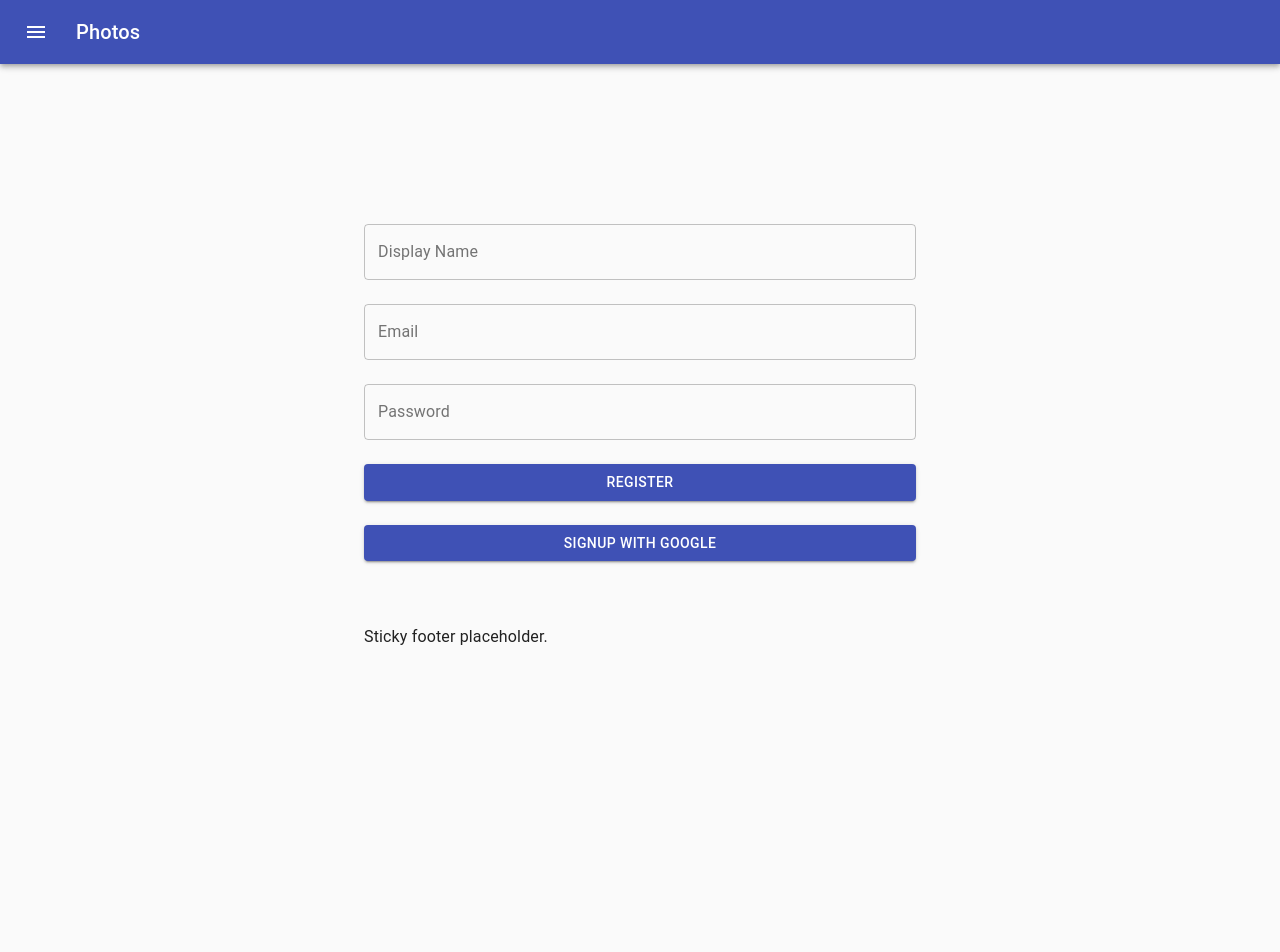
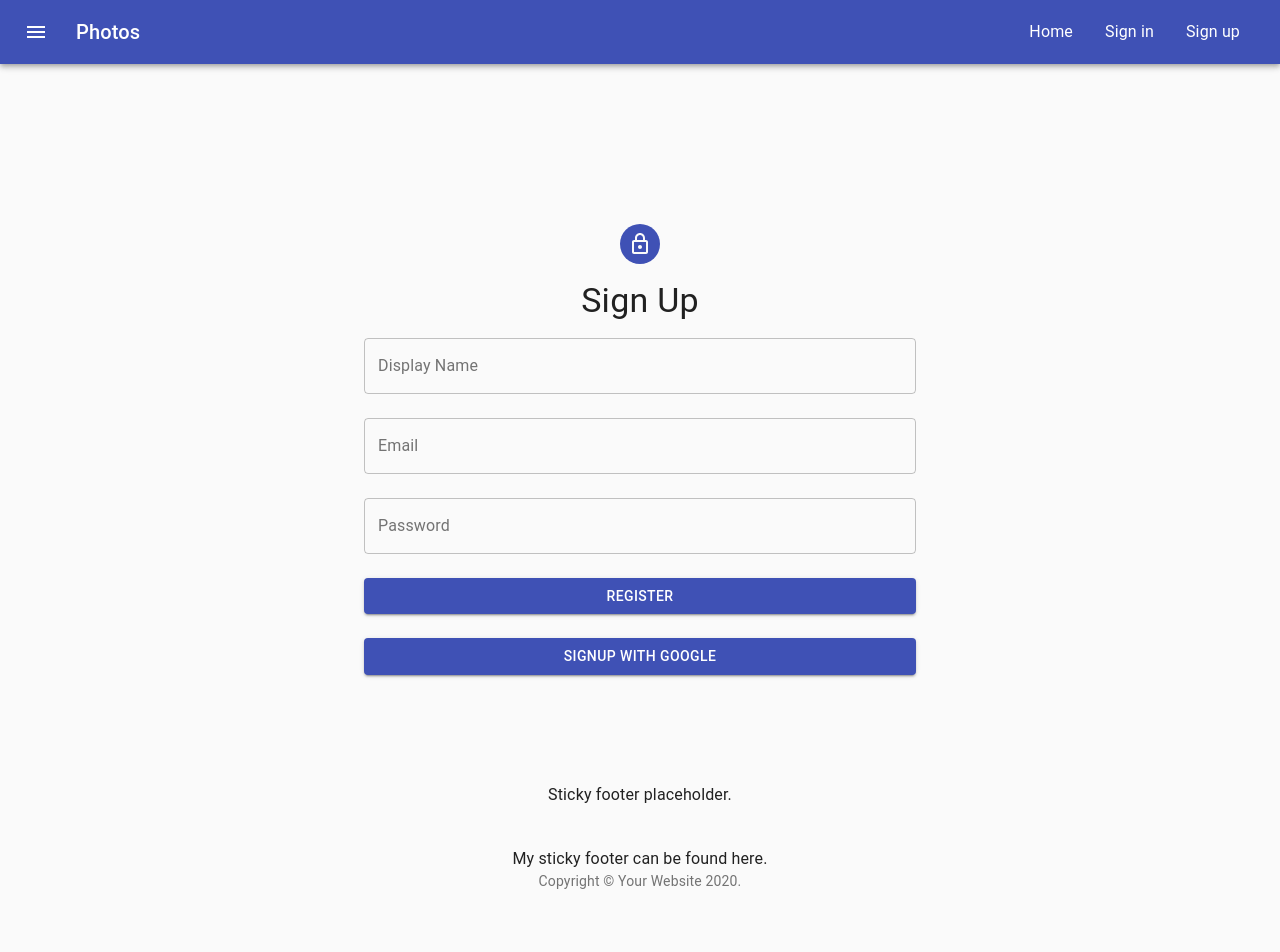
Before and after one commit to kpnemre/react-share-firebase, a React (Create React App) app: page /login in a window 1280 px wide. Shown: the top 952 px of the page. After the commit the page ends 931 px from the top, so only its background shows below. Built offline with nearby package versions, Linux system fonts and the light colour scheme; no server answers.

Commit message:
Add Updates

```diff
--- a/src/components/Footer.js
+++ b/src/components/Footer.js
@@ -27,12 +27,13 @@ const useStyles = makeStyles((theme) => ({
   main: {
     marginTop: theme.spacing(8),
     marginBottom: theme.spacing(2),
+    textAlign:'center'
   },
   footer: {
     padding: theme.spacing(3, 2),
-    marginTop: 'auto',
-    backgroundColor:
-      theme.palette.type === 'light' ? theme.palette.grey[200] : theme.palette.grey[800],
+    // marginTop: 'auto',
+    // backgroundColor:
+    //   theme.palette.type === 'light' ? theme.palette.grey[200] : theme.palette.grey[800],
   },
 }));
 
@@ -40,7 +41,7 @@ export default function StickyFooter() {
   const classes = useStyles();
 
   return (
-    <div className={classes.root}>
+    <div id="footer" className = {classes.main}>
       <CssBaseline />
       <Container component="main" className={classes.main} maxWidth="sm">
 
--- a/src/components/MediaCard.js
+++ b/src/components/MediaCard.js
@@ -15,10 +15,20 @@ import PropTypes from 'prop-types';
 
 const useStyles = makeStyles({
   root: {
-    maxWidth: 345,
+    maxWidth: 300,
+    margin: "auto",
+    //marginRight:'10px',
+    marginBottom:'30px',
+    transition: "0.3s",
+    boxShadow: "0 8px 40px -12px rgba(0,0,0,0.5)",
+    "&:hover": {
+      transform: 'scale(1.02)',
+      boxShadow: "0 20px 70px -13px rgba(0,0,0,0.5)"}
   },
   media: {
-    height: 140,
+    height: 300,
+    width: 'auto',
+    resizeMode: "contain"
   },
 });
 
--- a/src/components/Navbar.js
+++ b/src/components/Navbar.js
@@ -11,6 +11,7 @@ import Switch from "@material-ui/core/Switch";
 // import FormGroup from '@material-ui/core/FormGroup';
 import MenuItem from "@material-ui/core/MenuItem";
 import Menu from "@material-ui/core/Menu";
+import Link from "@material-ui/core/Link";
 
 import { FirebaseAuthContext } from "../context/AuthContext";
 import firebase from '../firebase/firebase.utils';
@@ -27,7 +28,7 @@ const useStyles = makeStyles((theme) => ({
   },
 }));
 
-export default function Navbar() {
+export default function Navbar(props) {
   const { currentUser } = useContext(FirebaseAuthContext);
   // const { currentUser:{displayName} } = useContext(FirebaseAuthContext);
   // console.log(currentUser);
@@ -102,6 +103,27 @@ const handleSignout = useCallback(()=>{
               </Menu>
             </div>
           )}
+          <MenuItem
+            onClick={() => {
+              window.location.href = "/";
+            }}
+          >
+            Home
+          </MenuItem>
+          <MenuItem
+            onClick={() => {
+              window.location.href = "/login";
+            }}
+          >
+            Sign in
+          </MenuItem>
+          <MenuItem
+            onClick={() => {
+              window.location.href = "/register";
+            }}
+          >
+            Sign up
+          </MenuItem>
         </Toolbar>
       </AppBar>
     </div>
--- a/src/firebase/firebase.utils.js
+++ b/src/firebase/firebase.utils.js
@@ -1,5 +1,6 @@
 import firebase from "firebase/app";
 import "firebase/auth";
+import { customErrorHandler } from "../helper/FetchData";
 //firestore
 
 const devConfig = {
@@ -47,9 +48,19 @@ console.log('firebase error', err);
   signOut () {
     this.firebaseAuth.signOut();
   }
-  signin (email,password) {
-    this.firebaseAuth.signInWithEmailAndPassword(email,password);
+  // signin (email,password) {
+  //   this.firebaseAuth.signInWithEmailAndPassword(email,password);
+  // }
+
+  async signIn(email, password) {
+    try {
+     let res=await this.firebaseAuth.signInWithEmailAndPassword(email, password);
+
+    } catch (error) {
+      return customErrorHandler(error)
+    }
   }
+
 
 }
 
--- a/src/helper/FetchData.js
+++ b/src/helper/FetchData.js
@@ -13,3 +13,18 @@ const { REACT_APP_API_BASE_URL, REACT_APP_API_TOKEN } = process.env
     // return(response?.data?.data);
     return response?.data
   };
+
+  export const customErrorHandler=(err=>{
+
+    if(err.code==="auth/user-not-found"){
+        return "There is no user with this email"
+    }
+    if(err.code==="auth/email-already-in-use"){
+        return "The email address is already in use.Please try with another email"
+    }
+    if(err.code==="auth/wrong-password"){
+        return "Wrong Password!! Please try again"
+    }
+
+
+});
--- a/src/pages/Main.js
+++ b/src/pages/Main.js
@@ -1,16 +1,26 @@
 import React, { useEffect, useState } from "react";
 import { makeStyles } from "@material-ui/core/styles";
-import { Container,capitalize } from "@material-ui/core";
+import {
+  Container,
+  Grid,
+  capitalize,
+  CircularProgress,
+} from "@material-ui/core";
 import axios from "axios";
 import MediaCard from "../components/MediaCard";
-import Grid from "@material-ui/core/Grid";
 
 const stylesFunc = makeStyles((theme) => ({
   wrapper: {
-    marginTop: "10rem",
-    height: "calc(100vh - 19.0625rem)",
+    display: "flex",
+    flexDirection: "column",
+    minHeight: "100vh",
+    marginTop: "5rem",
     textAlign: "center",
-  }
+  },
+  avatar: {
+    margin: "1rem auto",
+    backgroundColor: theme.palette.secondary.main,
+  },
 }));
 
 const { REACT_APP_API_BASE_URL, REACT_APP_API_TOKEN } = process.env;
@@ -31,14 +41,20 @@ function Main(props) {
   useEffect(() => {
     fetchData();
   }, []);
-  console.log(userList);
+  // console.log(userList);
+
+
   return (
-    <Container className={mainStyles.wrapper} maxWidth="sm">
-      <Grid container spacing={2}>
+    <Container className={mainStyles.wrapper} >
+        {!userList ? (
+        //TODO: center loading icon
+        <CircularProgress />
+      ) : (
+      <Grid container spacing={1}>
         {userList?.map((user) => {
           return (
 
-              <Grid item xs={6} sm={4} key={user?.id} >
+              <Grid item sm={4} xs={6}  key={user?.id} >
             <MediaCard
             //   key={user?.id}
               className={mainStyles.wrapper}
@@ -52,6 +68,7 @@ function Main(props) {
           );
         })}
       </Grid>
+          )}
     </Container>
   );
 }
--- a/src/pages/Signin.js
+++ b/src/pages/Signin.js
@@ -1,4 +1,4 @@
-import React from "react";
+import React,{useState} from "react";
 import {
   Button,
   TextField,
@@ -21,8 +21,11 @@ const stylesFunc = makeStyles((theme) => ({
   },
   avatar: {
     margin: "1rem auto",
-    backgroundColor: theme.palette.secondary.main,
+    backgroundColor: theme.palette.primary.main,
   },
+  signIn: {
+    margin: "1rem",
+  }
 }));
 
 const signInValidationSchema = Yup.object().shape({
@@ -33,6 +36,7 @@ const signInValidationSchema = Yup.object().shape({
 });
 
 function Signin() {
+  const [loginError,setLoginError]=useState(null)
   const signinStyles = stylesFunc();
 
   const handleGoogleButtonClick = () => {
@@ -40,14 +44,17 @@ function Signin() {
   };
   const handleFormSubmit = (values) => {
     //   alert(JSON.stringify(values, null, 2));
-    firebase.signin(values.email, values.password);
+    // firebase.signin(values.email, values.password);
+        firebase.signIn(values.email, values.password).then(res=>{
+      res? setLoginError(res):setLoginError(null)
+      });
   };
   return (
     <Container className={signinStyles.wrapper} maxWidth="sm">
       <Avatar className={signinStyles.avatar}>
         <LockOutlinedIcon />
       </Avatar>
-      <Typography variant="h4" >
+      <Typography className={signinStyles.signIn} variant="h4">
         Sign In
       </Typography>
       <Formik
@@ -119,6 +126,7 @@ function Signin() {
                 </Button>
               </Grid>
             </Grid>
+            <p style={{textAlign:"center",color:"red"}}><small>{loginError}</small></p>
           </form>
         )}
       </Formik>
--- a/src/pages/Signup.js
+++ b/src/pages/Signup.js
@@ -1,25 +1,40 @@
 import React from "react";
-import { Button, TextField, Grid, Container } from "@material-ui/core";
+import {
+  Button,
+  TextField,
+  Grid,
+  Container,
+  Avatar,
+  Typography,
+} from "@material-ui/core";
 import { makeStyles } from "@material-ui/core/styles";
 import { useFormik } from "formik";
 import firebase from "../firebase/firebase.utils";
-import * as Yup from 'yup';
+import * as Yup from "yup";
+import LockOutlinedIcon from "@material-ui/icons/LockOutlined";
 
-const signUpValidationSchema  =Yup.object().shape({
+const signUpValidationSchema = Yup.object().shape({
+  displayName: Yup.string().required("Display Name is Required"),
+  email: Yup.string().email("Invalid email").required("Email is Required"),
+  password: Yup.string()
+    .required("No password provided.")
+    .min(8, "Password is too short - should be 8 chars minimum."),
+});
 
-  displayName: Yup.string().required('Display Name is Required'),
-  email: Yup.string().email('Invalid email').required('Email is Required'),
-  password: Yup.string()
-  .required('No password provided.')
-  .min(8, 'Password is too short - should be 8 chars minimum.')
-
-})
-
-const stylesFunc = makeStyles({
+const stylesFunc = makeStyles((theme) => ({
   wrapper: {
     marginTop: "10rem",
+    height: "calc(100vh - 19.0625rem)",
+    textAlign: "center",
   },
-});
+  avatar: {
+    margin: "1rem auto",
+    backgroundColor: theme.palette.primary.main,
+  },
+  signUp: {
+    margin: "1rem",
+  },
+}));
 
 function Signup() {
   const formik = useFormik({
@@ -28,7 +43,7 @@ function Signup() {
       email: "",
       password: "",
     },
-    validationSchema:signUpValidationSchema,
+    validationSchema: signUpValidationSchema,
 
     onSubmit: (values) => {
       // alert(JSON.stringify(values, null, 2));
@@ -43,6 +58,12 @@ function Signup() {
 
   return (
     <Container className={signupStyles.wrapper} maxWidth="sm">
+      <Avatar className={signupStyles.avatar}>
+        <LockOutlinedIcon />
+      </Avatar>
+      <Typography className={signupStyles.signUp} variant="h4">
+        Sign Up
+      </Typography>
       <form onSubmit={formik.handleSubmit}>
         <Grid container spacing={3}>
           <Grid item xs={12}>
@@ -55,7 +76,6 @@ function Signup() {
               onChange={formik.handleChange}
               error={formik.errors.displayName}
               helperText={formik.errors.displayName}
-
             />
           </Grid>
           <Grid item xs={12}>
@@ -81,7 +101,6 @@ function Signup() {
               onChange={formik.handleChange}
               error={formik.errors.password}
               helperText={formik.errors.password}
-
             />
           </Grid>
           <Grid item xs={12}>
--- a/src/pages/UserDetail.js
+++ b/src/pages/UserDetail.js
@@ -3,7 +3,7 @@ import { useParams } from "react-router-dom";
 import { fetchData } from "../helper/FetchData";
 
 import { makeStyles } from "@material-ui/core/styles";
-import { Container, capitalize } from "@material-ui/core";
+import { Container, capitalize,CircularProgress } from "@material-ui/core";
 import MediaCard from "../components/MediaCard";
 import Grid from "@material-ui/core/Grid";
 import Typography from "@material-ui/core/Typography";
@@ -33,7 +33,11 @@ function UserDetail() {
   return (
     <Container className={mainStyles.wrapper} maxWidth="sm">
       {/* {JSON.stringify(userDetail)} */}
-      <img src={userDetail?.picture} alt="user" />
+      {!userDetail? (<CircularProgress />) :
+
+(
+<React.Fragment>
+<img src={userDetail?.picture} alt="user" />
       <Typography variant="h4">{userDetail?.firstName}</Typography>
       <Typography variant="h4">{userDetail?.lastName}</Typography>
       {userDetail?.registerDate && (
@@ -45,7 +49,9 @@ function UserDetail() {
         </Typography>
       )}
       <Typography variant="h4">{userDetail?.phone}</Typography>
-
+      </React.Fragment>
+      )
+    }
     </Container>
   );
 }
```
Also changed, not shown: 2 other files (tests, documents, lock files or other folders).
